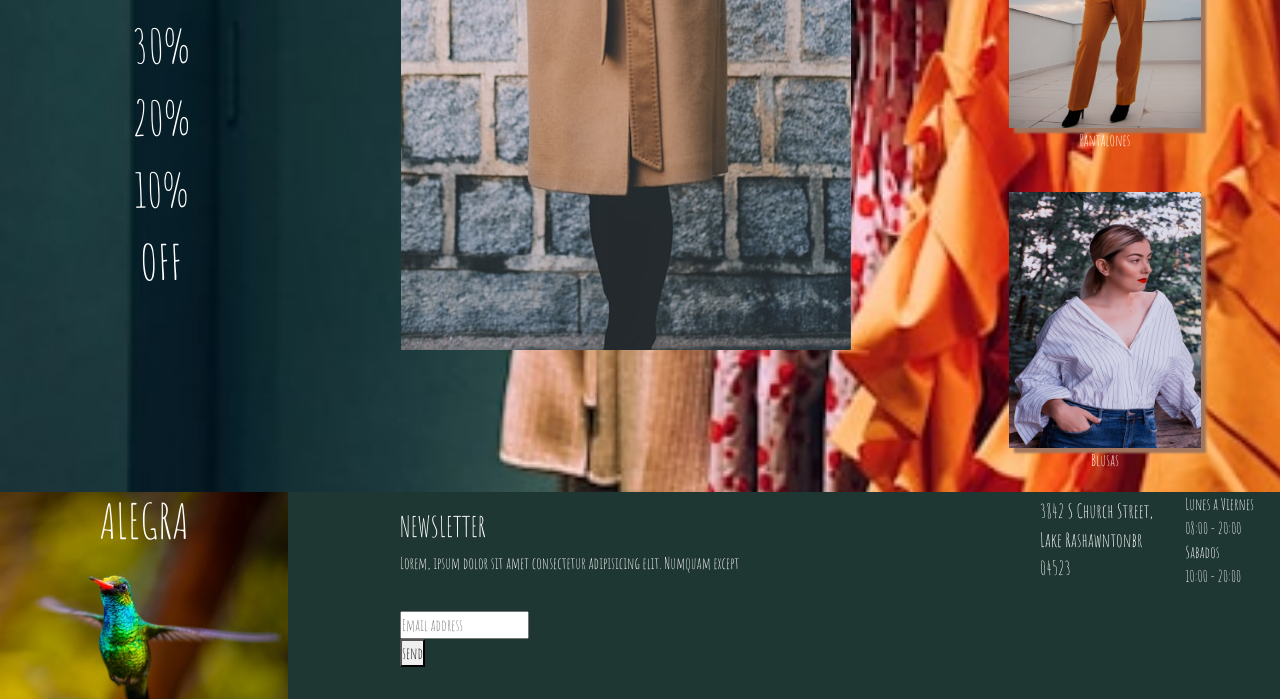
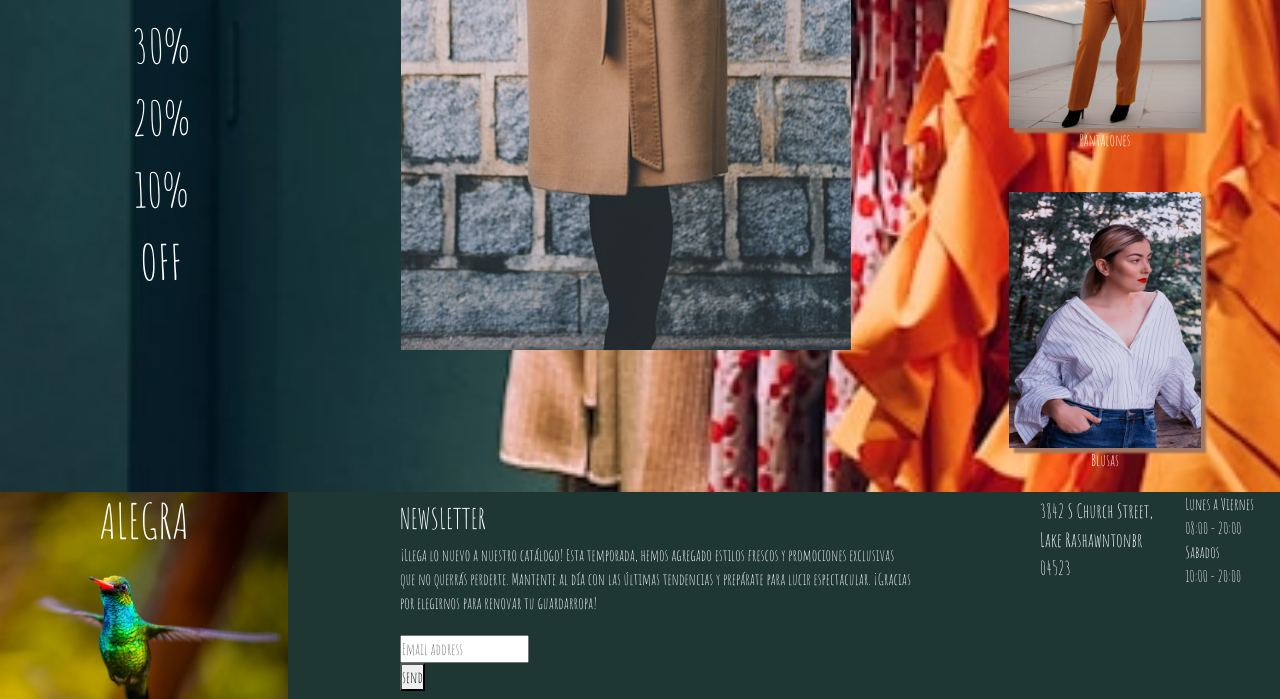
Before and after one commit to alematarorider/Alegra-sitio, a website: page index.html in a window 1280 px wide. Shown: the part 948-1647 px from the top of the page. Drawn offline with nearby package versions, Linux system fonts and the light colour scheme; grey boxes are pictures that could not be loaded; a web font is replaced by a local one.

Commit message:
seo update

```diff
--- a/index.html
+++ b/index.html
@@ -98,7 +98,10 @@
         <section class="input">
             <article class="newsletter">
                 <h3>NEWSLETTER</h3>
-                <p>Lorem, ipsum dolor sit amet consectetur adipisicing elit. Numquam except</p>
+                <p>¡Llega lo nuevo a nuestro catálogo! Esta temporada, hemos agregado estilos frescos y promociones
+                    exclusivas que no querrás perderte. Mantente al día con las últimas tendencias y prepárate para
+                    lucir espectacular. ¡Gracias por elegirnos para renovar tu guardarropa!
+                </p>
             </article>
             <article class="sub">
                 <div>
```
Also changed, not shown: pages/blusas.html (+7 -1 lines), pages/camperas.html (+6 -0 lines), pages/log-in.html (+9 -1 lines), pages/pant.html (+9 -1 lines).
